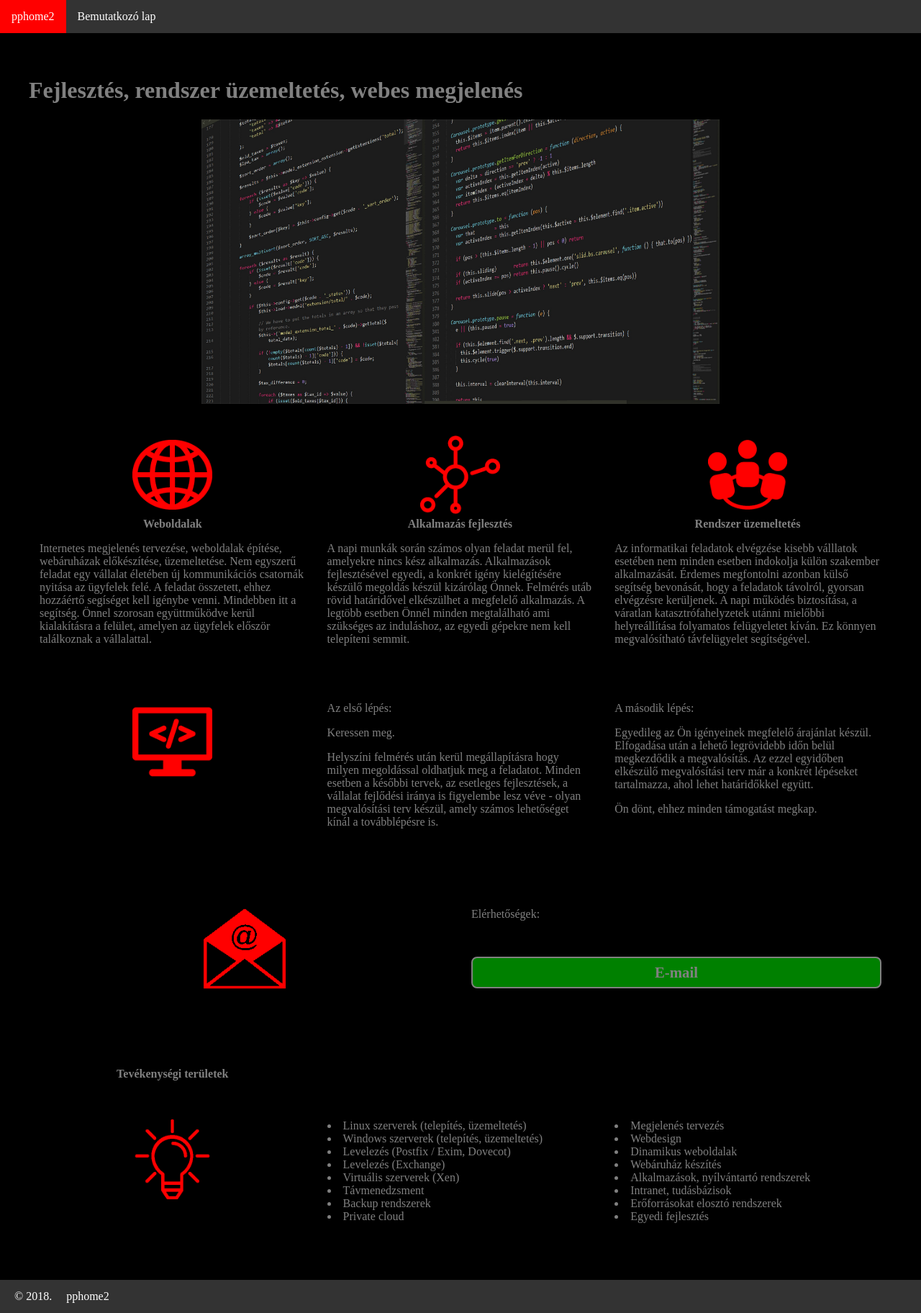
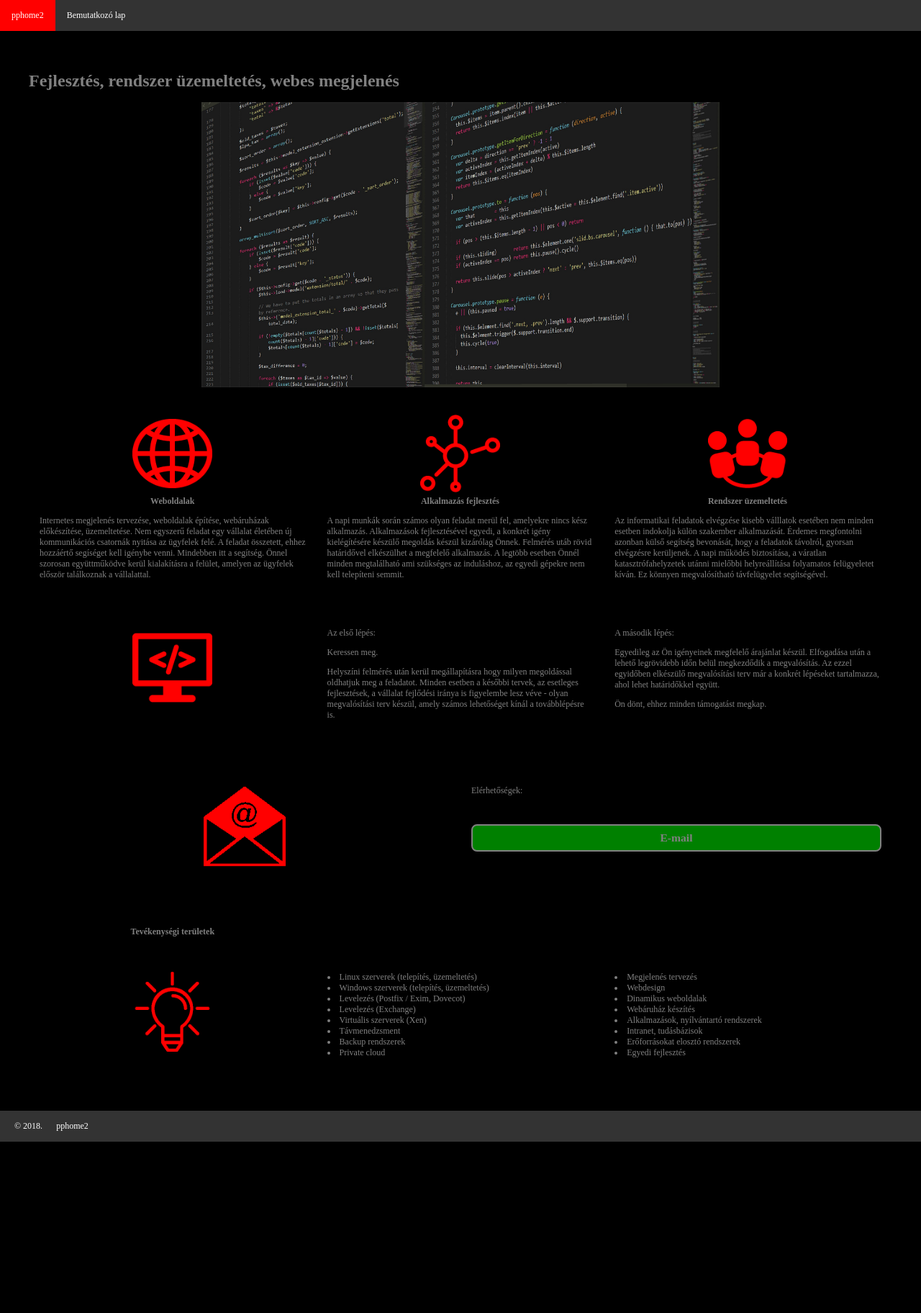
Before and after one commit to pphome2/pphome2.github.io, a PHP site: page /i.html in a window 1280 px wide. Shown: the whole page at 72% size. After the commit the page ends 1586 px from the top, so only its background shows below. Run offline with PHP 8.4, Linux system fonts and the light colour scheme.

Commit message:
Új verzió.

```diff
--- a/index.html
+++ b/index.html
@@ -3,7 +3,7 @@
 <head>
 	<script>
 		if (/iPhone|iPad|iPod|Android|webOS|BlackBerry|Windows Phone/i.test(navigator.userAgent)){
-			if (screen.availWidth < 700){
+			if (screen.availWidth < 720){
 				window.location.replace('m.index.html');
 			}else{
 				window.location.replace('d.index.html');
--- a/site.css
+++ b/site.css
@@ -1,7 +1,7 @@
 
 body {
     margin:0px;
-    font-size:1em;
+    font-size:12px;
     color:gray;
     background-color: black;
 }
```
